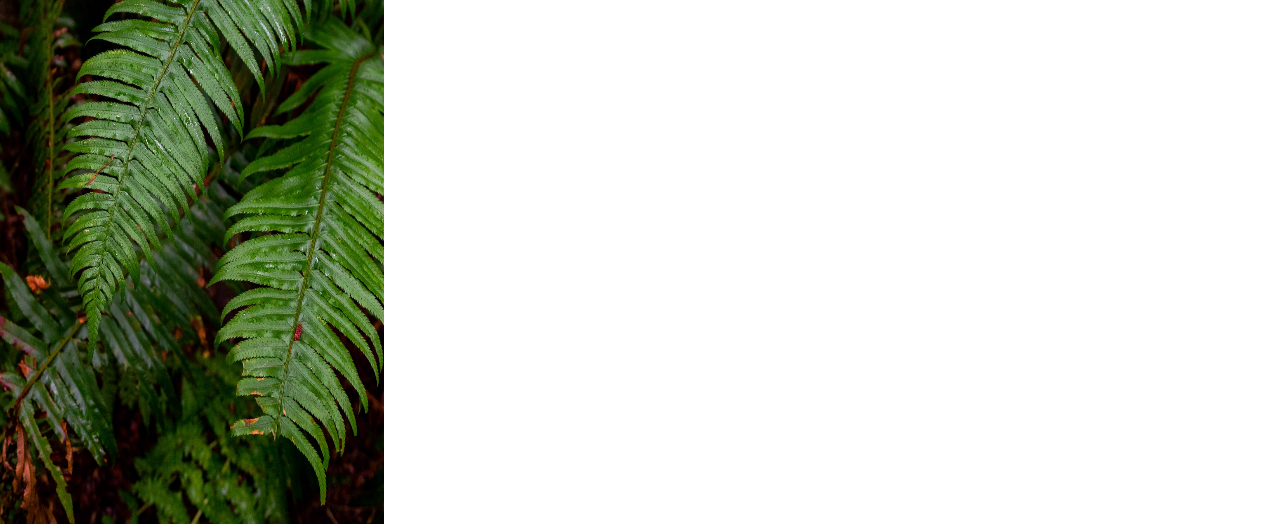
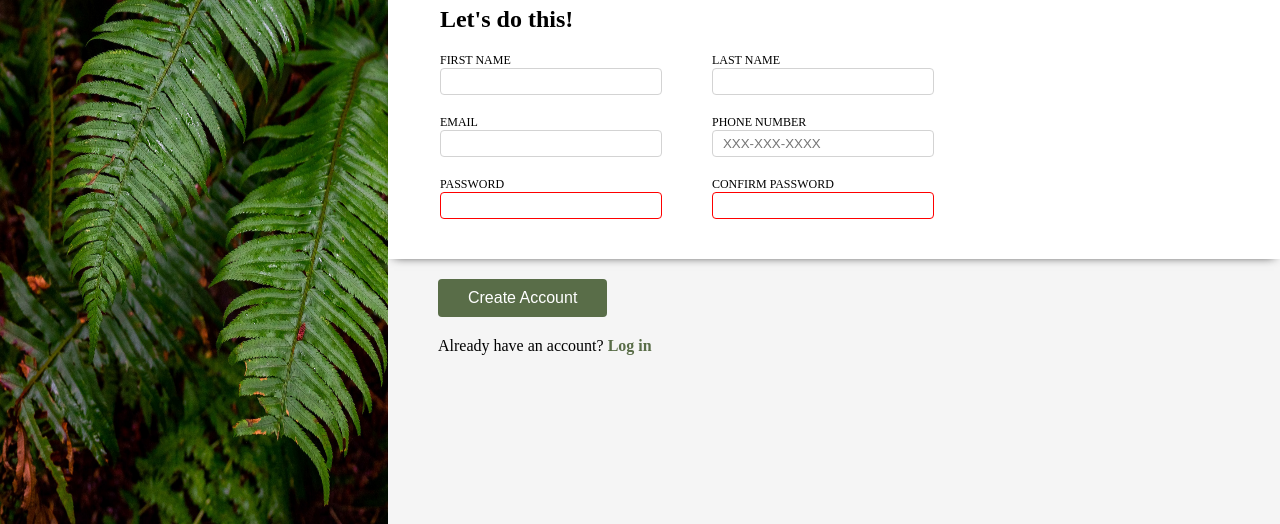
Before and after one commit to akeglovits/odin-sign-up, a plain HTML site: page index.html in a window 1280 px wide. Shown: the part 276-800 px from the top of the page. Drawn offline with Linux system fonts and the light colour scheme.

Commit message:
Complete HTML and CSS

```diff
--- a/index.html
+++ b/index.html
@@ -24,25 +24,25 @@
           </div>
           <div class="paragraph-2">You <em>know</em> you want to.</div>
         </div>
-        <div class="sign-up-contianer">
+        <div class="form-input-container">
           <fieldset>
             <legend>Let's do this!</legend>
-            <div class="row-1">
-              <div class="col-1">
+            <div class="row-1 row">
+              <div class="col-1 col">
                 <label for="first_name">FIRST NAME</label>
                 <input id="first_name" name="first_name" type="text" />
               </div>
-              <div class="col-2">
+              <div class="col-2 col">
                 <label for="last_name">LAST NAME</label
                 ><input id="last_name" name="last_name" type="text" />
               </div>
             </div>
-            <div class="row-2">
-              <div class="col-1">
+            <div class="row-2 row">
+              <div class="col-1 col">
                 <label for="email">EMAIL</label>
                 <input id="email" name="email" type="email" />
               </div>
-              <div class="col-2">
+              <div class="col-2 col">
                 <label for="phone">PHONE NUMBER</label
                 ><input
                   id="phone"
@@ -52,16 +52,22 @@
                 />
               </div>
             </div>
-            <div class="row-3">
-              <div class="col-1">
+            <div class="row-3 row">
+              <div class="col-1 col">
                 <label for="password">PASSWORD</label>
-                <input id="pasword" name="password" type="password" />
+                <input
+                  id="password"
+                  name="password"
+                  class="error"
+                  type="password"
+                />
               </div>
-              <div class="col-2">
+              <div class="col-2 col">
                 <label for="password_confirm">CONFIRM PASSWORD</label
                 ><input
                   id="password_confirm"
                   name="password_confirm"
+                  class="error"
                   type="password"
                 />
               </div>
--- a/styles.css
+++ b/styles.css
@@ -3,8 +3,15 @@
   src: url(./fonts/Norse-Bold.otf);
 }
 
+:root {
+  --side-margin: 50px;
+  --top-margin: 100px;
+  --green-color: #596d48;
+}
+
 body {
   display: flex;
+  justify-content: stretch;
   height: 100vh;
   margin: 0;
 }
@@ -13,7 +20,7 @@ body {
   background: url(./images/backround-image.jpg);
   background-repeat: no-repeat;
   background-size: 100% 100%;
-  width: 30%;
+  flex: 1 1 500px;
   margin: 0;
   padding: 0;
 }
@@ -40,3 +47,93 @@ body {
   font-family: Norse-Bold, Cambria, Cochin, Georgia, Times, "Times New Roman",
     serif;
 }
+
+.sign-up-container {
+  flex: 1 1 auto;
+  background-color: whitesmoke;
+}
+
+.top-text {
+  font-weight: bold;
+  font-size: 20px;
+  padding-top: var(--top-margin);
+  padding-left: var(--side-margin);
+  padding-right: var(--side-margin);
+  padding-bottom: var(--side-margin);
+}
+
+.paragraph-1 {
+  margin-bottom: 20px;
+}
+
+.form-input-container {
+  background-color: white;
+  box-shadow: 0px 3px 10px -6px;
+  padding: 20px var(--side-margin);
+}
+
+.row {
+  display: flex;
+  gap: 50px;
+  margin-bottom: 20px;
+}
+
+.col {
+  display: flex;
+  flex-direction: column;
+}
+
+.submit-button-container {
+  padding-top: 20px;
+  padding-left: var(--side-margin);
+  padding-right: var(--side-margin);
+}
+
+fieldset {
+  border: none;
+  padding: 0;
+}
+
+legend {
+  padding: 0;
+  font-weight: bold;
+  font-size: 24px;
+  margin-bottom: 20px;
+}
+
+label {
+  font-size: 12px;
+}
+
+input {
+  border: 1px solid lightgray;
+  border-radius: 4px;
+  padding: 5px 10px;
+  width: 200px;
+}
+
+input:focus {
+  outline: none;
+  border-color: dodgerblue;
+  box-shadow: 0px 3px 10px -6px;
+}
+
+input.error {
+  border-color: red;
+}
+
+button {
+  border: none;
+  border-radius: 4px;
+  background-color: var(--green-color);
+  color: white;
+  font-size: 16px;
+  padding: 10px 30px;
+  margin-bottom: 20px;
+}
+
+a {
+  text-decoration: none;
+  font-weight: bold;
+  color: var(--green-color);
+}
```
